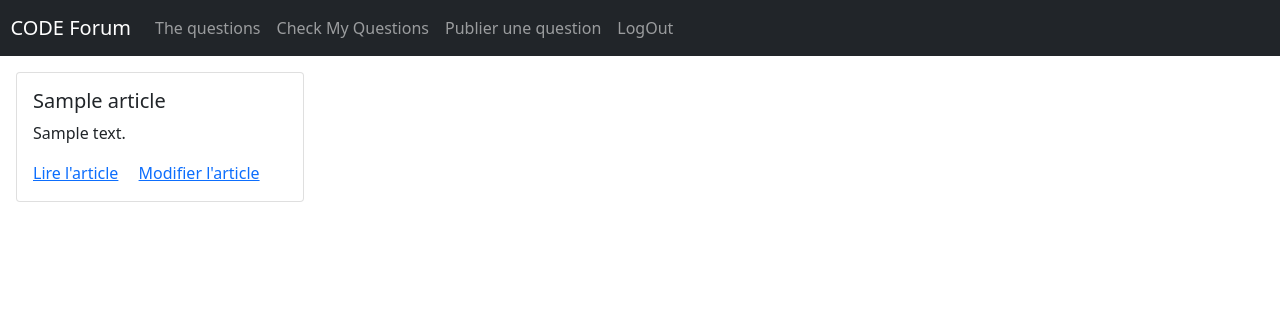
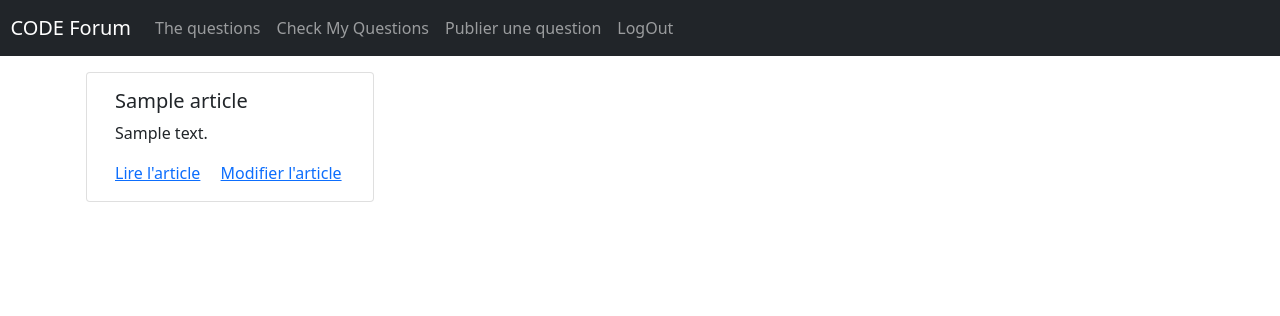
Before and after one commit to MouadAgn/BLOG-IPSSI, a PHP site: page /myArticles.php in a window 1280 px wide. Shown: the top 316 px of the page. Run offline with PHP 8.4, Linux system fonts and the light colour scheme; the visitor is signed in with stand-in values (Sample User, id 1); tables that the repository leaves empty hold one stand-in row (values such as "Sample post").

Commit message:
Afficher les articls d'un user

```diff
--- a/actions/articles/getArticlesUser.php
+++ b/actions/articles/getArticlesUser.php
@@ -4,8 +4,9 @@
             require ('actions/database.php');
 
             $user_id = $_SESSION['id'];
-            $articles_user = $bdd->prepare("SELECT COUNT(*) as total, titre, contenue from article WHERE id_user = ?");
+            $articles_user = $bdd->prepare("SELECT titre, contenue from article WHERE id_user = ?");
             $articles_user->execute(array($user_id));
-            return $articles_user->fetchAll();
+            return $articles_user;
+
     }
 ?>
--- a/myArticles.php
+++ b/myArticles.php
@@ -1,6 +1,6 @@
 <?php require('actions/articles/getArticlesUser.php'); ?>
 
-<?php $user_articles = get_user_articles() ?>
+<?php $user_articles = get_user_articles()->fetchAll(); ?>
 
 <!DOCTYPE html>
 <html lang="en">
@@ -8,8 +8,10 @@
 
 <body>
     <?php include 'includes/navbar.php'; ?>
+    <div class="container">
+        <div class="row">
             <?php foreach ($user_articles as $article) { ?>
-        <div class="card mt-3 ms-3" style="width: 18rem;">
+                <div class="card mt-3 ms-3 col-4" style="width: 18rem;">
                     <div class="card-body">
                         <h5 class="card-title"><?php echo $article["titre"] ?></h5>
                         <p class="card-text"><?php echo substr(strip_tags($article["contenue"]), 0, 100) ?></p>
@@ -18,6 +20,8 @@
                     </div>
                 </div>
             <?php } ?>
+        </div>
+    </div>
 </body>
 
 </html>
```
Lines whose indentation alone changed are shown as unchanged.
